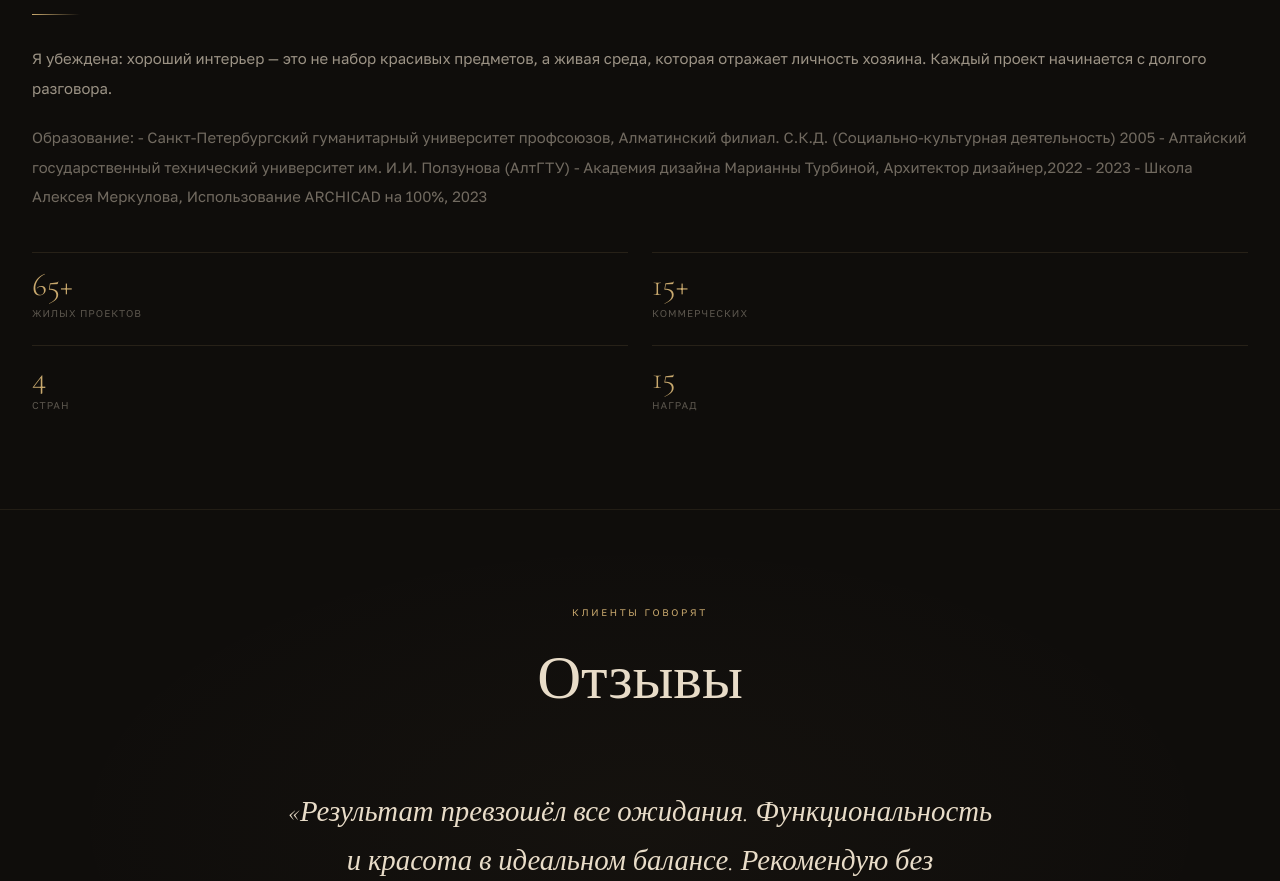
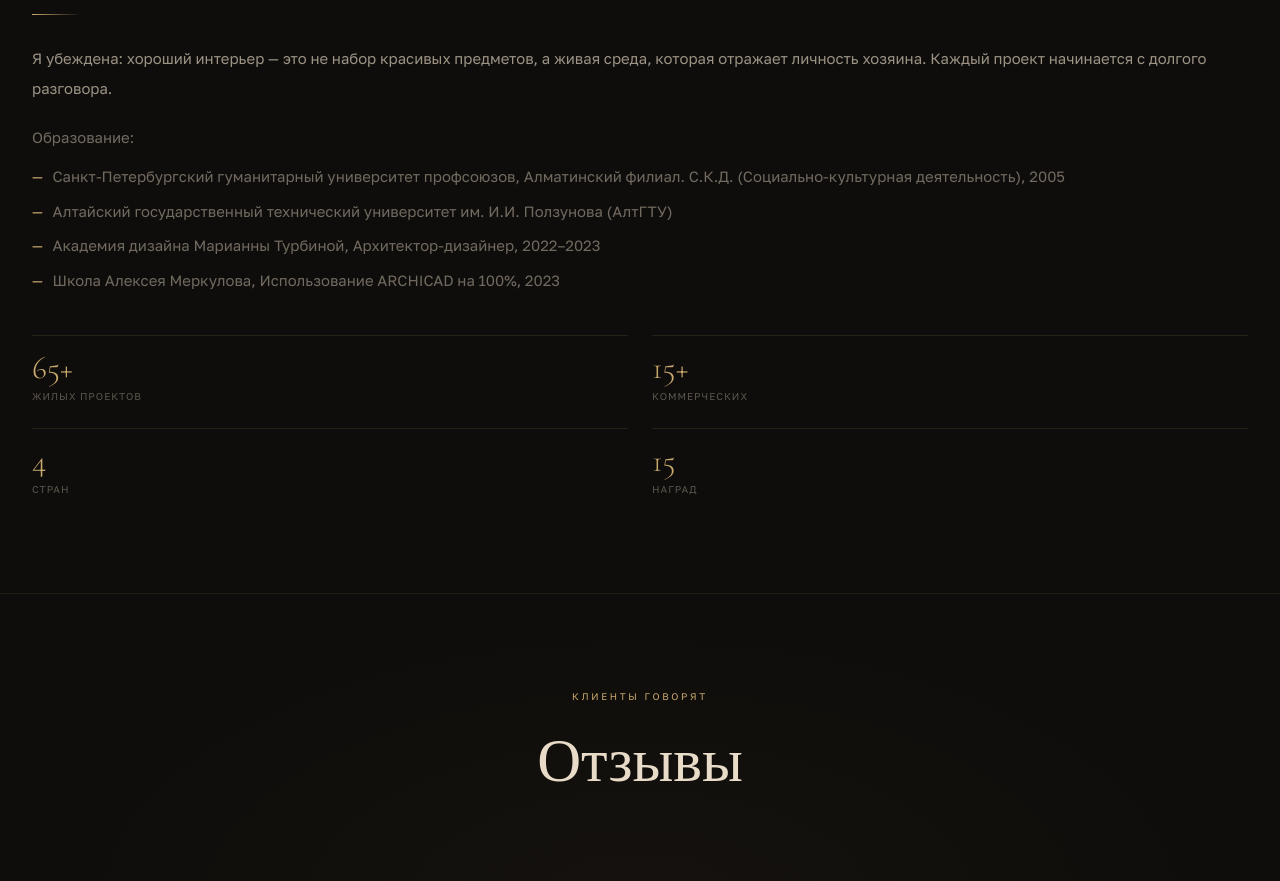
Before and after one commit to pr-poehali-dev/interior-designer-portfolio-2, a React (Vite) app: page / in a window 1280 px wide. Shown: the part 3200-4081 px from the top of the page. Built offline with nearby package versions, Linux system fonts and the light colour scheme.

Commit message:
refactor: Переформатирование абзацев

```diff
--- a/src/pages/Index.tsx
+++ b/src/pages/Index.tsx
@@ -326,14 +326,20 @@ export default function Index() {
             <p style={{ fontFamily: "'Golos Text', sans-serif", fontWeight: 300, fontSize: "0.93rem", color: "rgba(232,220,200,0.65)", lineHeight: 2, marginBottom: "1.2rem" }}>
               Я убеждена: хороший интерьер — это не набор красивых предметов, а живая среда, которая отражает личность хозяина. Каждый проект начинается с долгого разговора.
             </p>
-            <p style={{ fontFamily: "'Golos Text', sans-serif", fontWeight: 300, fontSize: "0.93rem", color: "rgba(232,220,200,0.45)", lineHeight: 2, marginBottom: "2.5rem" }}>Образование:
-
-- Санкт-Петербургский гуманитарный университет профсоюзов, Алматинский филиал. С.К.Д. (Социально-культурная деятельность) 2005
-- Алтайский государственный технический университет им. И.И. Ползунова (АлтГТУ)
-- Академия дизайна Марианны Турбиной, Архитектор дизайнер,2022 - 2023
-- Школа Алексея Меркулова,  Использование ARCHICAD на 100%, 2023
-
-</p>
+            <div style={{ fontFamily: "'Golos Text', sans-serif", fontWeight: 300, fontSize: "0.93rem", color: "rgba(232,220,200,0.45)", lineHeight: 2, marginBottom: "2.5rem" }}>
+              <div style={{ marginBottom: "0.6rem" }}>Образование:</div>
+              {[
+                "Санкт-Петербургский гуманитарный университет профсоюзов, Алматинский филиал. С.К.Д. (Социально-культурная деятельность), 2005",
+                "Алтайский государственный технический университет им. И.И. Ползунова (АлтГТУ)",
+                "Академия дизайна Марианны Турбиной, Архитектор-дизайнер, 2022–2023",
+                "Школа Алексея Меркулова, Использование ARCHICAD на 100%, 2023",
+              ].map((item, i) => (
+                <div key={i} style={{ display: "flex", gap: "0.6rem", marginBottom: "0.3rem" }}>
+                  <span style={{ color: "#c9a96e", flexShrink: 0 }}>—</span>
+                  <span>{item}</span>
+                </div>
+              ))}
+            </div>
             <div style={{ display: "grid", gridTemplateColumns: "1fr 1fr", gap: "1.5rem" }}>
               {[["Жилых проектов", "65+"], ["Коммерческих", "15+"], ["Стран", "4"], ["Наград", "15"]].map(([label, val]) => (
                 <div key={label} style={{ paddingTop: "1rem", borderTop: "1px solid rgba(201,169,110,0.13)" }}>
```
